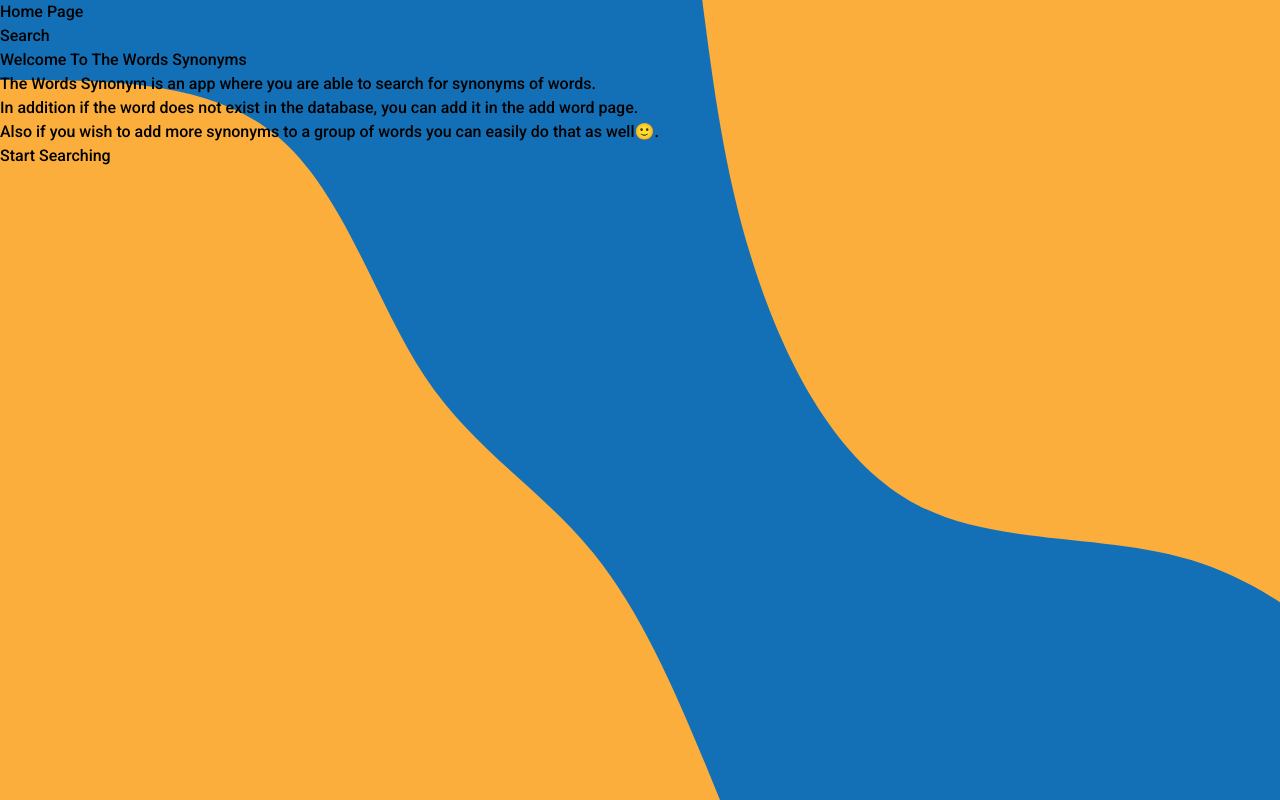
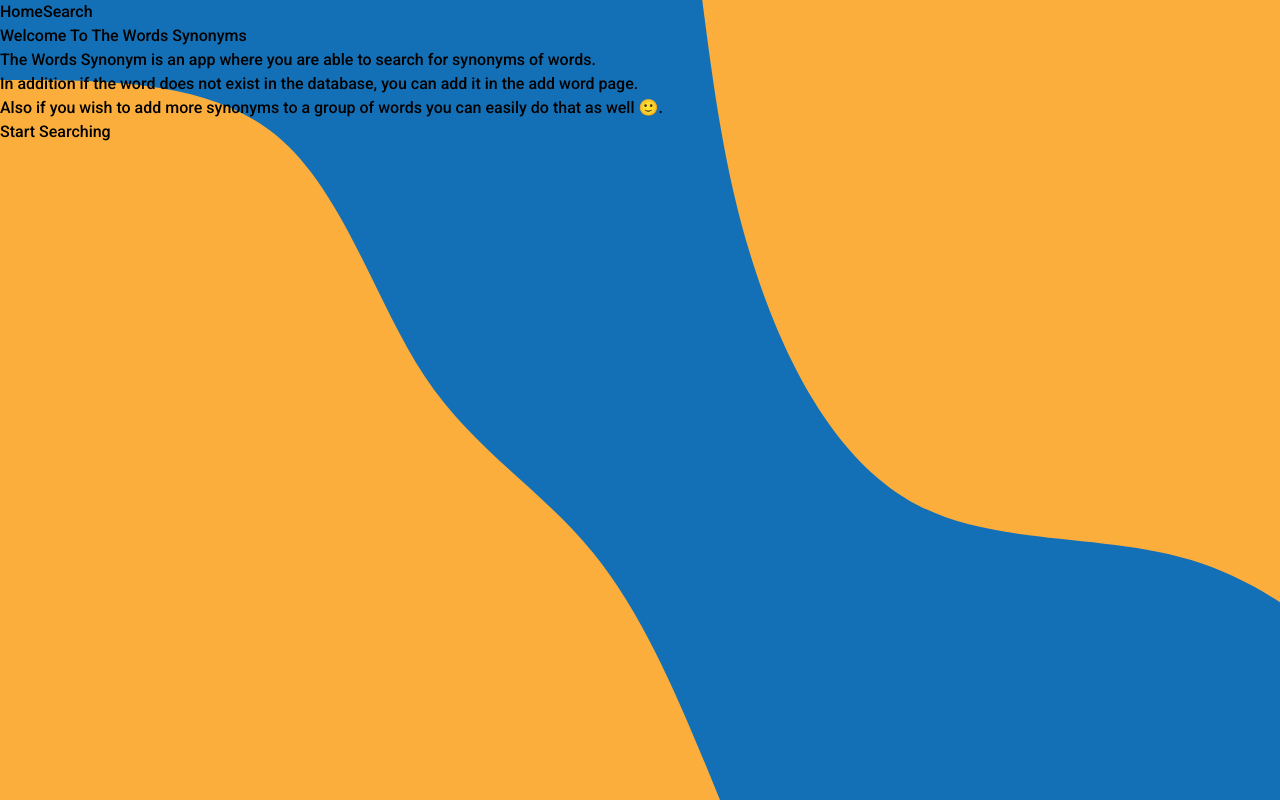
Before and after one commit to MiladANaeini/Word-Synonyms, a React (Vite) app: page / in a window 1280 px wide. Built offline with nearby package versions, Linux system fonts and the light colour scheme.

Commit message:
fix: front-end improvments

```diff
--- a/index.html
+++ b/index.html
@@ -7,6 +7,10 @@
       rel="stylesheet"
       href="https://fonts.googleapis.com/css2?family=Material+Symbols+Outlined:opsz,wght,FILL,GRAD@20..48,100..700,0..1,-50..200"
     />
+    <link
+      rel="shortcut icon"
+      href="https://www.ikea.com/global/en/images/favicon.ico"
+    />
     <meta name="viewport" content="width=device-width, initial-scale=1.0" />
     <title>The Synonyms</title>
   </head>
--- a/src/components/AddSynonym.jsx
+++ b/src/components/AddSynonym.jsx
@@ -7,11 +7,11 @@ const AddSynonymForm = ({ word, synonyms }) => {
   if (!isEmpty(synonyms)) return null;
 
   return (
-    <section className="relative flex flex-col justify-center items-center mt-10">
-      <div className="font-bold">No Synonyms Found</div>
+    <section className="flex items-center justify-center flex-col gap-2">
+      <h3>No Synonyms Found</h3>
       <Link
         to={`${ROUTES_URL.ADD}?word=${word}`}
-        className="font-bold mt-2 hover:text-teal-600"
+        className="hover:text-blue-800 text-blue-600"
       >
         Click here if you Like to add synonyms to this word?
       </Link>
--- a/src/components/common/Loading.jsx
+++ b/src/components/common/Loading.jsx
@@ -1,19 +1,21 @@
 import PropTypes from "prop-types";
 
-export const Loading = ({ loading = false }) => {
+export const Loading = ({ loading = false, className }) => {
   if (!loading) {
     return null;
   }
   return (
-    <div className="flex justify-center items-center align-middle">
-      <div className="border-gray-300 h-10 w-10 animate-spin rounded-full border-4 border-t-blue-600 mt" />
+    <div className={`flex justify-center items-center ${className}`}>
+      <div className="border-gray-300 h-8 w-8 animate-spin rounded-full border-4 border-t-blue-600" />
     </div>
   );
 };
 Loading.propTypes = {
+  className: PropTypes.string,
   loading: PropTypes.bool,
 };
 
 Loading.defaultProps = {
   loading: false,
+  className: "",
 };
--- a/src/components/layout/Layout.jsx
+++ b/src/components/layout/Layout.jsx
@@ -6,12 +6,14 @@ import { ScrollToTop } from "./ScrollToTop";
 
 function Layout() {
   return (
-    <div className="roboto-medium">
+    <>
       <TopNav />
       <ScrollToTop />
       <ToastContainer theme={"colored"} />
-      <AppRoutes />
-    </div>
+      <main className="w-full flex items-center justify-center">
+        <AppRoutes />
+      </main>
+    </>
   );
 }
 
--- a/src/components/layout/TopNav.jsx
+++ b/src/components/layout/TopNav.jsx
@@ -2,11 +2,8 @@ import { NavLink } from "react-router-dom";
 import { ROUTES_URL } from "../../constants/routes_url";
 const TopNav = () => {
   return (
-    <header className="header">
-      <NavLink to={ROUTES_URL.HOME}>
-        <p className="to-blue-500">Home Page</p>
-      </NavLink>
-      <nav className="flex text-lg gap-7 font-medium">
+    <header className="flex items-center justify-between text-sm font-normal bg-white px-5 leading-10">
+      <NavLink to={ROUTES_URL.HOME}>Home</NavLink>
       <NavLink
         to={ROUTES_URL.SEARCH}
         className={({ isActive }) =>
@@ -15,7 +12,6 @@ const TopNav = () => {
       >
         Search
       </NavLink>
-      </nav>
     </header>
   );
 };
--- a/src/index.css
+++ b/src/index.css
@@ -2,10 +2,14 @@
 @tailwind base;
 @tailwind components;
 @tailwind utilities;
+
 body {
   background: url("./assets/images/blob.svg") no-repeat;
   background-size: cover;
   min-height: 100vh;
+  font-family: "Roboto", sans-serif;
+  font-weight: 500;
+  font-style: normal;
 }
 
 @layer utilities {
@@ -13,10 +17,10 @@ body {
     @apply text-white bg-gradient-to-r from-[#00c6ff] to-[#1470b6] focus:ring-4 focus:outline-none focus:ring-blue-300 font-medium rounded-lg text-sm w-full sm:w-auto px-5 py-2.5 text-center;
   }
   .btn-disabled {
-    @apply text-gray-200 bg-gradient-to-r from-[#e76363] to-[#1470b6] focus:ring-4 focus:outline-none focus:ring-blue-300 font-medium rounded-lg text-sm w-full sm:w-auto px-5 py-2.5 text-center;
+    @apply text-gray-200 bg-gradient-to-r from-slate-500 to-slate-600 opacity-30 focus:ring-4 focus:outline-none focus:ring-blue-300 font-medium rounded-lg text-sm w-full sm:w-auto px-5 py-2.5 text-center;
   }
   .header {
-    @apply flex justify-between items-center sm:px-16 px-8 py-4 max-w-full mx-auto  top-0  z-10 right-0 left-0 bg-[#f5f5f5f4];
+    @apply bg-[#f5f5f5f4];
   }
   .input {
     @apply bg-white border border-gray-200 text-gray-900 text-sm rounded-lg focus:ring-blue-500 focus:border-blue-500 block w-full p-2.5  font-normal;
@@ -32,7 +36,7 @@ body {
     @apply relative flex text-wrap text-white bg-gradient-to-r from-[#1470b6] to-[#1470b6] flex-col gap-3 neo-brutalism-blue pt-1 pb-1 px-1 mt-2 text-center;
   }
   .card-box {
-    @apply relative flex text-wrap text-black flex-col gap-4 card-white w-10/12 pt-1 pb-5 px-2 mt-2 container;
+    @apply bg-white text-center py-4 px-6 flex items-center justify-center flex-col gap-4 rounded-md max-w-3xl w-full;
   }
 }
 .neo-brutalism-blue {
@@ -48,12 +52,3 @@ body {
   border: #2b77e7;
   box-shadow: 10px 10px 5px rgba(4, 128, 170, 0.434);
 }
-.input-invalid {
-  border-color: red;
-  background-color: #ffeeee; /* Light red background */
-}
-.roboto-medium {
-  font-family: "Roboto", sans-serif;
-  font-weight: 500;
-  font-style: normal;
-}
--- a/src/pages/AddSynonymForm.jsx
+++ b/src/pages/AddSynonymForm.jsx
@@ -110,8 +110,7 @@ const AddPage = () => {
   };
 
   return (
-    <section className="relative flex justify-center items-center mt-10">
-      <div className="flex-1 min-w-[50%] max-w-[80%] flex flex-col card-box">
+    <div className="mt-10 card-box">
       <SearchInput
         isValid={isValid}
         handleChange={handleChange}
@@ -125,7 +124,6 @@ const AddPage = () => {
       </Link>
       <Loading loading={isLoading} />
       {synonyms && (
-          <>
         <ExistingSynonyms
           word={word}
           synonyms={synonyms}
@@ -134,10 +132,8 @@ const AddPage = () => {
           searchWord={getData}
           groupId={groupId}
         />
-          </>
       )}
     </div>
-    </section>
   );
 };
 
--- a/src/pages/HomePage.jsx
+++ b/src/pages/HomePage.jsx
@@ -1,28 +1,23 @@
 import { Link } from "react-router-dom";
+import { ROUTES_URL } from "../constants/routes_url";
 
 const HomePage = () => {
   return (
-    <div className="flex flex-col justify-center items-center">
-      <div className="card-box">
-        <h1 className="text-3xl font-bold mt-6">
-          Welcome To The Words Synonyms
-        </h1>
-        <p className="mt-4 text-center">
-          The Words Synonym is an app where you are able to search for synonyms
-          of words.
+    <div className="mt-10 card-box">
+      <h1 className="text-2xl font-bold">Welcome To The Words Synonyms</h1>
+      <p className="text-sm font-normal leading-6">
+        The Words Synonym is an app where you are able to search for synonyms of
+        words.
         <br />
         In addition if the word does not exist in the database, you can add it
         in the add word page.
         <br />
-          Also if you wish to add more synonyms to a group of words you can
-          easily do that as well🙂.
+        Also if you wish to add more synonyms to a group of words you can easily
+        do that as well 🙂.
       </p>
-        <div className="mt-5">
-          <Link to="/search" className="btn">
+      <Link to={ROUTES_URL.SEARCH} className="btn">
         Start Searching
       </Link>
-        </div>
-      </div>
     </div>
   );
 };
--- a/src/pages/SearchPage.jsx
+++ b/src/pages/SearchPage.jsx
@@ -13,11 +13,9 @@ const SearchPage = () => {
   const [word, setWord] = useState("");
   const [synonyms, setSynonyms] = useState(null);
   const [groupId, setGroupId] = useState(null);
-  const [isValid, setIsValid] = useState(true);
 
   const handleChange = (e) => {
     setWord(e.target.value.trim());
-    setIsValid(e.target.validity.valid);
   };
 
   useEffect(() => {
@@ -38,21 +36,21 @@ const SearchPage = () => {
   });
 
   return (
-    <section className="relative flex justify-center items-center mt-10">
-      <div className="flex-1 min-w-[50%] max-w-[80%] flex flex-col card-box">
+    <div className="mt-10 card-box">
       <SearchInput
-          isValid={isValid}
         handleChange={handleChange}
         value={word}
         label="Search for Synonyms:"
         handleSearchAction={getData}
         buttonText="Search"
       />
+
       <Loading loading={loading} />
+
       {word && synonyms?.length ? (
         <>
-            <Link to={`${ROUTES_URL.ADD}?word=${word}`}>
-              <button className="btn mt-2">Add Synonyms</button>
+          <Link className="btn" to={`${ROUTES_URL.ADD}?word=${word}`}>
+            Add Synonyms
           </Link>
           <ExistingSynonyms
             word={word}
@@ -65,7 +63,6 @@ const SearchPage = () => {
         <AddSynonymForm word={word} synonyms={synonyms} />
       )}
     </div>
-    </section>
   );
 };
 
--- a/src/routes/Routes.jsx
+++ b/src/routes/Routes.jsx
@@ -4,6 +4,7 @@ import { useNavigate } from "react-router";
 import { Loading } from "../components/common/Loading";
 import { ROUTES_URL } from "../constants/routes_url";
 
+// TODO
 const HomePage = React.lazy(() => import("../pages/HomePage"));
 const SearchPage = React.lazy(() => import("../pages/SearchPage"));
 const AddPage = React.lazy(() => import("../pages/AddSynonymForm"));
```
Also changed, not shown: src/components/ExistingSynonyms.jsx (+19 -15 lines), src/components/common/SearchInput.jsx (+8 -12 lines), 1 other file (tests, documents, lock files or other folders). Lines whose indentation alone changed are shown as unchanged.
